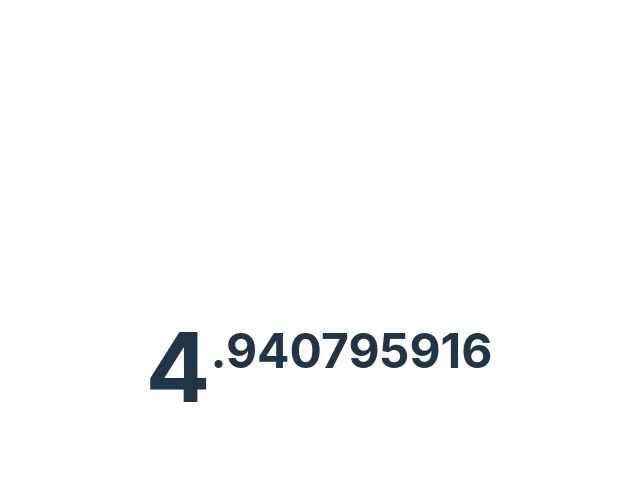
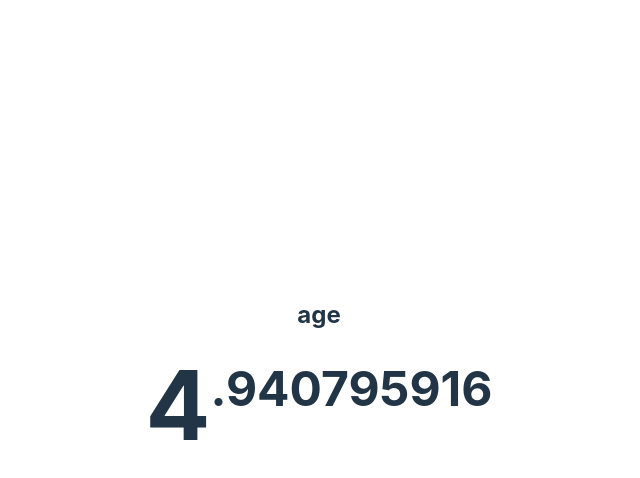
Before and after one commit to CodeLikeObama/mortalityClock, a React (Vite) app in the folder mortalityClock/: page / in a window 1280 px wide. Both pictures are taken after typing "2020-01-15" into the empty fields and a click on the button "Start". Shown: the top 478 px of the page, without its empty margins (321-961 px from the left). Built offline with nearby package versions, Linux system fonts and the light colour scheme.

Commit message:
add resetButton class to button

```diff
--- a/mortalityClock/src/AgeDisplay.jsx
+++ b/mortalityClock/src/AgeDisplay.jsx
@@ -37,15 +37,16 @@ const AgeDisplay = ({ birthDate, onClearStorage }) => {
 
 
   return(
-
     <>
-      <div className="age-container">
-        <h1 id="year">{age.diffYears}</h1>
-        <h2 id="fractional">.{age.fractional}</h2>
+      <div className="container">
+        <h2 id="ageText">age</h2>
+         <div className="age-container">
+            <h1 id="year">{age.diffYears}</h1>
+            <h2 id="fractional">.{age.fractional}</h2>
+          </div>
       </div>
-     <button onClick={onClearStorage}>reset</button>
+          <button id="resetButton" onClick={onClearStorage}>reset</button>
     </>
-
   )
 }
 
```
